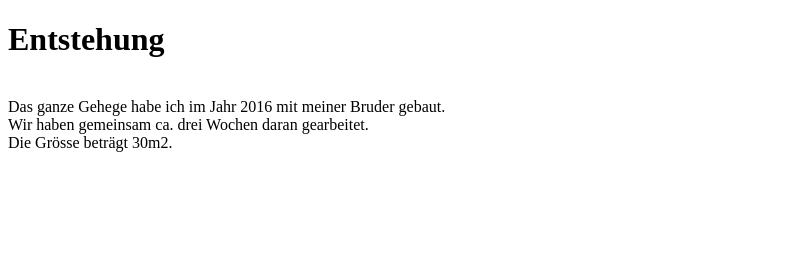
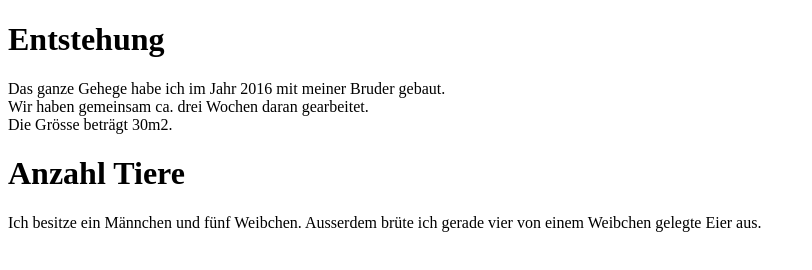
Before and after one commit to RaphaelSteger/Projekte_1_Semester_2025, a plain HTML site: page index.html in a window 1280 px wide. Shown: the whole page, without its empty margins (0-812 px from the left). Drawn offline with Linux system fonts and the light colour scheme.

Commit message:
weitere Ergänzungen

```diff
--- a/index.html
+++ b/index.html
@@ -7,12 +7,13 @@
 </head>
 <body>
     <h1>Entstehung</h1>
-    <br>
     Das ganze Gehege habe ich im Jahr 2016 mit meiner Bruder gebaut.
     <br>
     Wir haben gemeinsam ca. drei Wochen daran gearbeitet.
     <br>
     Die Grösse beträgt 30m2.
     <br>
+    <h1>Anzahl Tiere</h1>
+    Ich besitze ein Männchen und fünf Weibchen. Ausserdem brüte ich gerade vier von einem Weibchen gelegte Eier aus.
 </body>
 </html>
```
